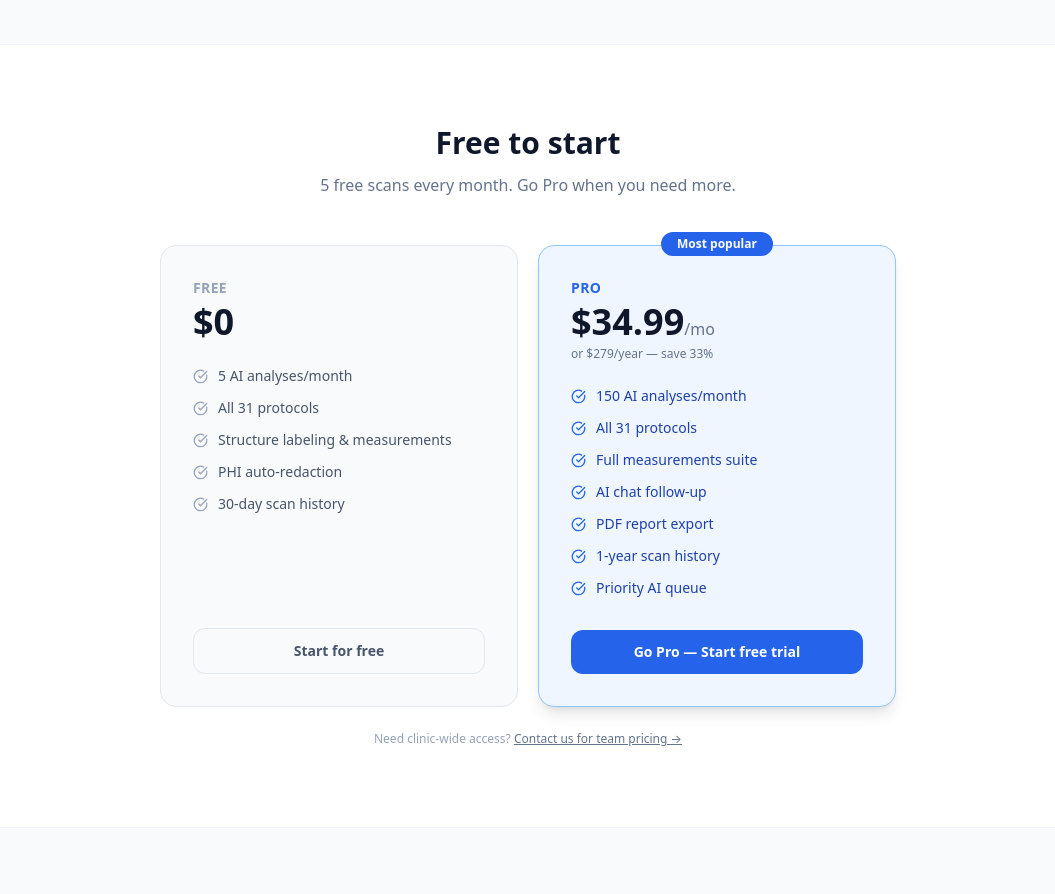
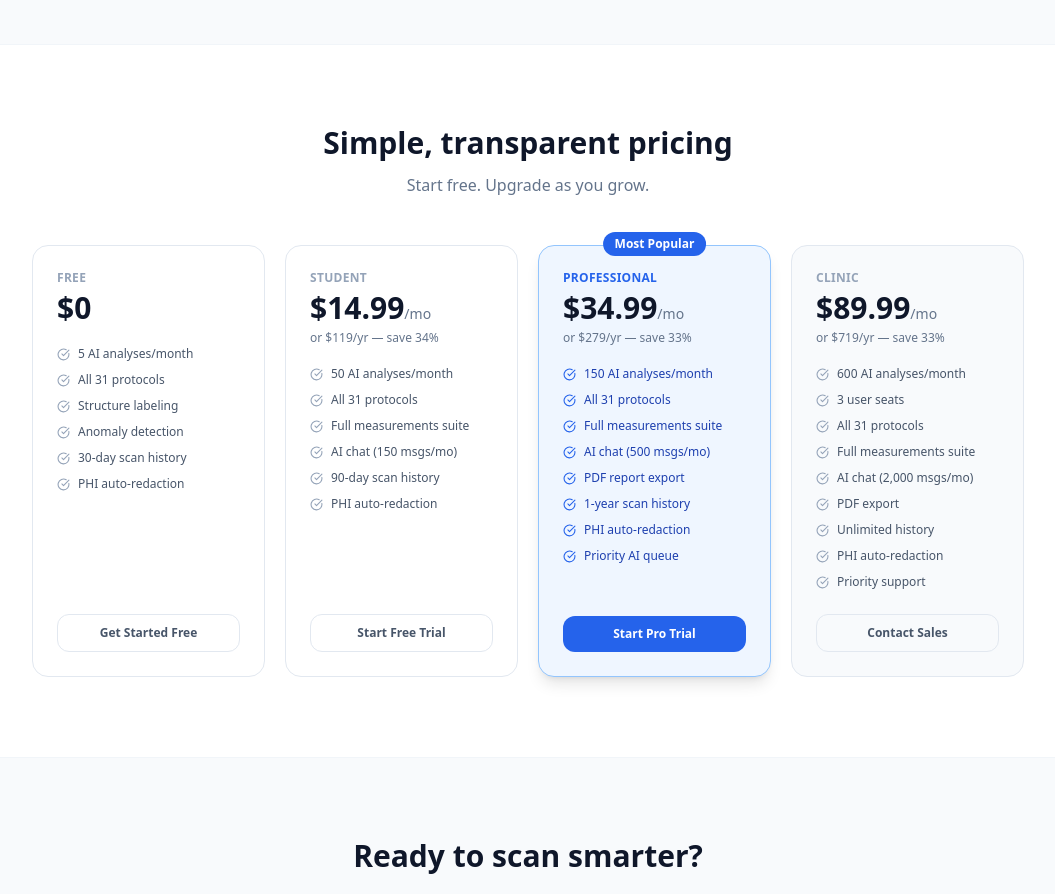
Before and after one commit to aminayawork-tech/Sonoguide, a Next.js app: page / in a window 1280 px wide. Shown: the part 2180-3074 px from the top of the page, without its empty margins (112-1167 px from the left). Built offline with nearby package versions, Linux system fonts and the light colour scheme; no server answers.

Commit message:
Update pricing: 4-tier layout (Free / Student / Professional / Clinic)
Replace 2-card section with 2×2 grid. New tiers: Free $0, Student $14.99/mo,
Professional $34.99/mo (Most Popular badge), Clinic $89.99/mo with 3 seats.

https://claude.ai/code/session_01VRvLXGptxGA3vXfi5svfg8

```diff
--- a/src/app/page.tsx
+++ b/src/app/page.tsx
@@ -208,83 +208,141 @@ export default function HomePage() {
 
       {/* ── Pricing ─────────────────────────────────────────────── */}
       <section className="py-20">
-        <div className="mx-auto max-w-3xl px-4">
+        <div className="mx-auto max-w-5xl px-4">
           <h2 className="mb-3 text-center text-3xl font-bold" style={{ color: "#0f172a" }}>
-            Free to start
+            Simple, transparent pricing
           </h2>
           <p className="mb-12 text-center" style={{ color: "#64748b" }}>
-            5 free scans every month. Go Pro when you need more.
+            Start free. Upgrade as you grow.
           </p>
 
-          <div className="grid gap-5 sm:grid-cols-2">
+          <div className="grid gap-5 sm:grid-cols-2 lg:grid-cols-4">
             {/* Free */}
-            <div className="flex flex-col rounded-2xl border p-8"
-              style={{ borderColor: "#e2e8f0", background: "#f8fafc" }}>
-              <p className="mb-1 text-sm font-semibold uppercase tracking-wide" style={{ color: "#94a3b8" }}>Free</p>
-              <p className="mb-6 text-4xl font-extrabold" style={{ color: "#0f172a" }}>$0</p>
-              <ul className="mb-8 flex-1 space-y-3 text-sm" style={{ color: "#475569" }}>
+            <div className="flex flex-col rounded-2xl border p-6"
+              style={{ borderColor: "#e2e8f0", background: "#ffffff" }}>
+              <p className="mb-1 text-xs font-semibold uppercase tracking-wide" style={{ color: "#94a3b8" }}>Free</p>
+              <p className="mb-5 text-3xl font-extrabold" style={{ color: "#0f172a" }}>$0</p>
+              <ul className="mb-6 flex-1 space-y-2.5 text-xs" style={{ color: "#475569" }}>
                 {[
                   "5 AI analyses/month",
                   "All 31 protocols",
-                  "Structure labeling & measurements",
+                  "Structure labeling",
+                  "Anomaly detection",
+                  "30-day scan history",
                   "PHI auto-redaction",
-                  "30-day scan history",
                 ].map((f) => (
-                  <li key={f} className="flex items-center gap-2.5">
-                    <CheckCircle size={15} style={{ color: "#94a3b8", flexShrink: 0 }} />
+                  <li key={f} className="flex items-center gap-2">
+                    <CheckCircle size={13} style={{ color: "#94a3b8", flexShrink: 0 }} />
                     {f}
                   </li>
                 ))}
               </ul>
               <Link href="/scan"
-                className="block w-full rounded-xl border py-3 text-center text-sm font-semibold transition-all hover:bg-white"
+                className="block w-full rounded-xl border py-2.5 text-center text-xs font-semibold transition-all hover:bg-slate-50"
                 style={{ borderColor: "#e2e8f0", color: "#475569" }}>
-                Start for free
+                Get Started Free
               </Link>
             </div>
 
-            {/* Pro */}
-            <div className="relative flex flex-col rounded-2xl border p-8 shadow-lg"
-              style={{ borderColor: "#93c5fd", background: "#eff6ff" }}>
-              <div className="absolute -top-3.5 left-1/2 -translate-x-1/2 whitespace-nowrap rounded-full px-4 py-1 text-xs font-bold text-white"
-                style={{ background: "#2563eb" }}>
-                Most popular
-              </div>
-              <p className="mb-1 text-sm font-semibold uppercase tracking-wide" style={{ color: "#2563eb" }}>Pro</p>
-              <p className="mb-1 text-4xl font-extrabold" style={{ color: "#0f172a" }}>
-                $34.99<span className="text-base font-normal" style={{ color: "#64748b" }}>/mo</span>
+            {/* Student */}
+            <div className="flex flex-col rounded-2xl border p-6"
+              style={{ borderColor: "#e2e8f0", background: "#ffffff" }}>
+              <p className="mb-1 text-xs font-semibold uppercase tracking-wide" style={{ color: "#94a3b8" }}>Student</p>
+              <p className="mb-1 text-3xl font-extrabold" style={{ color: "#0f172a" }}>
+                $14.99<span className="text-sm font-normal" style={{ color: "#64748b" }}>/mo</span>
               </p>
-              <p className="mb-6 text-xs" style={{ color: "#64748b" }}>or $279/year — save 33%</p>
-              <ul className="mb-8 flex-1 space-y-3 text-sm" style={{ color: "#1e40af" }}>
+              <p className="mb-5 text-xs" style={{ color: "#64748b" }}>or $119/yr — save 34%</p>
+              <ul className="mb-6 flex-1 space-y-2.5 text-xs" style={{ color: "#475569" }}>
                 {[
-                  "150 AI analyses/month",
+                  "50 AI analyses/month",
                   "All 31 protocols",
                   "Full measurements suite",
-                  "AI chat follow-up",
-                  "PDF report export",
-                  "1-year scan history",
-                  "Priority AI queue",
+                  "AI chat (150 msgs/mo)",
+                  "90-day scan history",
+                  "PHI auto-redaction",
                 ].map((f) => (
-                  <li key={f} className="flex items-center gap-2.5">
-                    <CheckCircle size={15} style={{ color: "#2563eb", flexShrink: 0 }} />
+                  <li key={f} className="flex items-center gap-2">
+                    <CheckCircle size={13} style={{ color: "#94a3b8", flexShrink: 0 }} />
                     {f}
                   </li>
                 ))}
               </ul>
               <Link href="/scan"
-                className="block w-full rounded-xl py-3 text-center text-sm font-bold text-white transition-all hover:opacity-90"
+                className="block w-full rounded-xl border py-2.5 text-center text-xs font-semibold transition-all hover:bg-slate-50"
+                style={{ borderColor: "#e2e8f0", color: "#475569" }}>
+                Start Free Trial
+              </Link>
+            </div>
+
+            {/* Professional — Most Popular */}
+            <div className="relative flex flex-col rounded-2xl border p-6 shadow-lg"
+              style={{ borderColor: "#93c5fd", background: "#eff6ff" }}>
+              <div className="absolute -top-3.5 left-1/2 -translate-x-1/2 whitespace-nowrap rounded-full px-3 py-1 text-xs font-bold text-white"
                 style={{ background: "#2563eb" }}>
-                Go Pro — Start free trial
+                Most Popular
+              </div>
+              <p className="mb-1 text-xs font-semibold uppercase tracking-wide" style={{ color: "#2563eb" }}>Professional</p>
+              <p className="mb-1 text-3xl font-extrabold" style={{ color: "#0f172a" }}>
+                $34.99<span className="text-sm font-normal" style={{ color: "#64748b" }}>/mo</span>
+              </p>
+              <p className="mb-5 text-xs" style={{ color: "#64748b" }}>or $279/yr — save 33%</p>
+              <ul className="mb-6 flex-1 space-y-2.5 text-xs" style={{ color: "#1e40af" }}>
+                {[
+                  "150 AI analyses/month",
+                  "All 31 protocols",
+                  "Full measurements suite",
+                  "AI chat (500 msgs/mo)",
+                  "PDF report export",
+                  "1-year scan history",
+                  "PHI auto-redaction",
+                  "Priority AI queue",
+                ].map((f) => (
+                  <li key={f} className="flex items-center gap-2">
+                    <CheckCircle size={13} style={{ color: "#2563eb", flexShrink: 0 }} />
+                    {f}
+                  </li>
+                ))}
+              </ul>
+              <Link href="/scan"
+                className="block w-full rounded-xl py-2.5 text-center text-xs font-bold text-white transition-all hover:opacity-90"
+                style={{ background: "#2563eb" }}>
+                Start Pro Trial
+              </Link>
+            </div>
+
+            {/* Clinic */}
+            <div className="flex flex-col rounded-2xl border p-6"
+              style={{ borderColor: "#e2e8f0", background: "#f8fafc" }}>
+              <p className="mb-1 text-xs font-semibold uppercase tracking-wide" style={{ color: "#94a3b8" }}>Clinic</p>
+              <p className="mb-1 text-3xl font-extrabold" style={{ color: "#0f172a" }}>
+                $89.99<span className="text-sm font-normal" style={{ color: "#64748b" }}>/mo</span>
+              </p>
+              <p className="mb-5 text-xs" style={{ color: "#64748b" }}>or $719/yr — save 33%</p>
+              <ul className="mb-6 flex-1 space-y-2.5 text-xs" style={{ color: "#475569" }}>
+                {[
+                  "600 AI analyses/month",
+                  "3 user seats",
+                  "All 31 protocols",
+                  "Full measurements suite",
+                  "AI chat (2,000 msgs/mo)",
+                  "PDF export",
+                  "Unlimited history",
+                  "PHI auto-redaction",
+                  "Priority support",
+                ].map((f) => (
+                  <li key={f} className="flex items-center gap-2">
+                    <CheckCircle size={13} style={{ color: "#94a3b8", flexShrink: 0 }} />
+                    {f}
+                  </li>
+                ))}
+              </ul>
+              <Link href="/scan"
+                className="block w-full rounded-xl border py-2.5 text-center text-xs font-semibold transition-all hover:bg-white"
+                style={{ borderColor: "#e2e8f0", color: "#475569" }}>
+                Contact Sales
               </Link>
             </div>
           </div>
-
-          <p className="mt-6 text-center text-xs" style={{ color: "#94a3b8" }}>
-            Need clinic-wide access?{" "}
-            <Link href="/scan" className="underline" style={{ color: "#64748b" }}>
-              Contact us for team pricing →
-            </Link>
-          </p>
         </div>
       </section>
 
```
